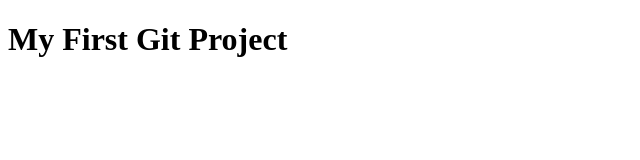
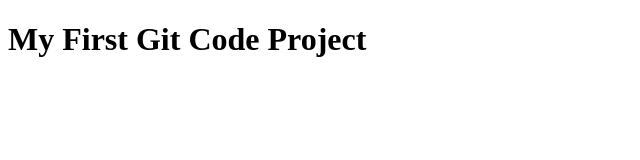
Before and after one commit to EduardoRodriguez98/GitHubTest, a plain HTML site: page index.html in a window 1280 px wide. Shown: the whole page, without its empty margins (0-640 px from the left). Drawn offline with Linux system fonts and the light colour scheme.

Commit message:
test commit 2

```diff
--- a/index.html
+++ b/index.html
@@ -7,7 +7,7 @@
     <link rel="stylesheet" href="style.css">
 </head>
 <body>
-    <h1>My First Git Project</h1>
+    <h1>My First Git Code Project</h1>
     <script src="main.js"></script>
 </body>
 </html>
```
Also changed, not shown: test.txt (added).
